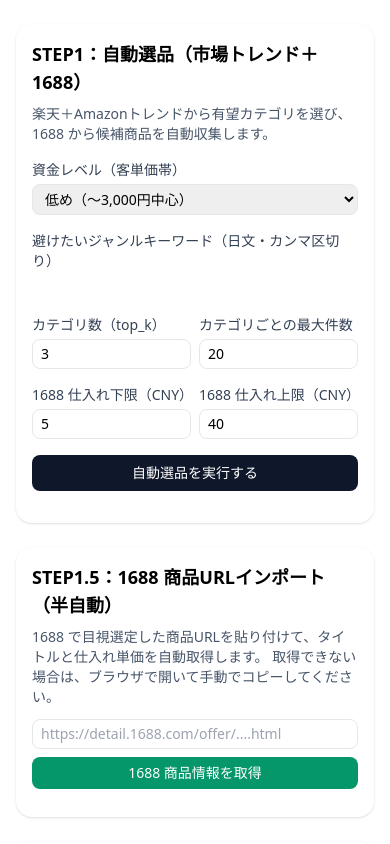
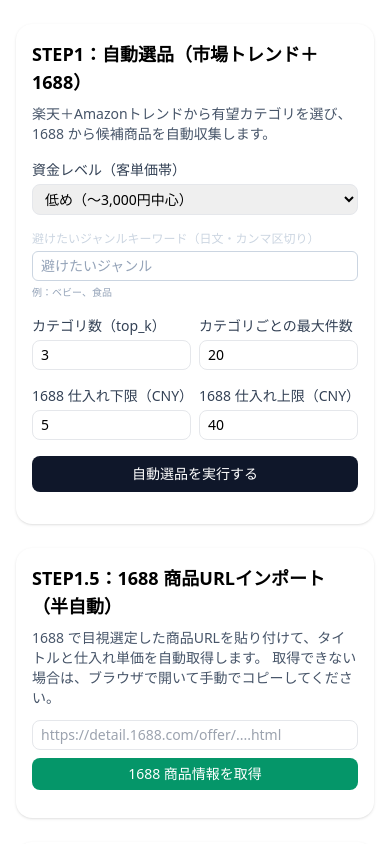
Before and after one commit to ChinTouki/rakuten-1688-agent, a plain HTML site: page frontend/index.html in a window 390 px wide. Shown: the top 844 px of the page. Drawn offline with nearby package versions, Linux system fonts and the light colour scheme.

Commit message:
Adjust avoid keyword inputs (placeholder + mobile text color)

```diff
--- a/frontend/index.html
+++ b/frontend/index.html
@@ -32,19 +32,23 @@
             <option value="high">高単価（8,000円〜）</option>
           </select>
         </div>
-
        <div>
-          <label class="block text-sm font-medium text-slate-700 mb-1">
+       <label class="block text-xs font-medium text-slate-300 mb-1">
        避けたいジャンルキーワード（日文・カンマ区切り）
        </label>
       <input
      id="avoidKeywordsInput"
      type="text"
-  　　　　　class="..."
-  　　　　　placeholder="避けたいジャンルを入力してください"
+     class="w-full rounded-md border border-slate-300 px-2 py-1 text-sm text-slate-900 placeholder-slate-400 focus:outline-none focus:ring-1 focus:ring-indigo-500"
+       placeholder="避けたいジャンル"
     />
 
+      <p class="mt-1 text-[10px] text-slate-400">
+       例：ベビー、食品
+       </p>
        </div>
+
+
 
         <div class="grid grid-cols-2 gap-2">
           <div>
```
Also changed, not shown: frontend/mobile.html (+7 -6 lines). Lines whose indentation alone changed are shown as unchanged.
